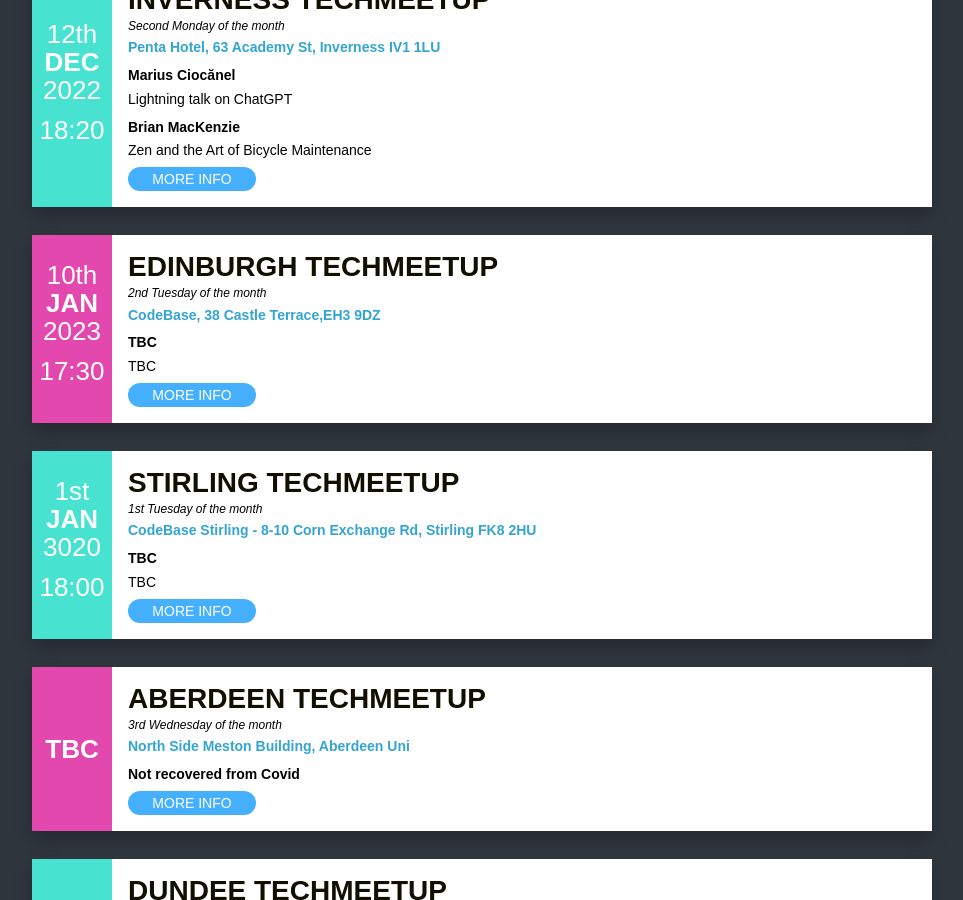
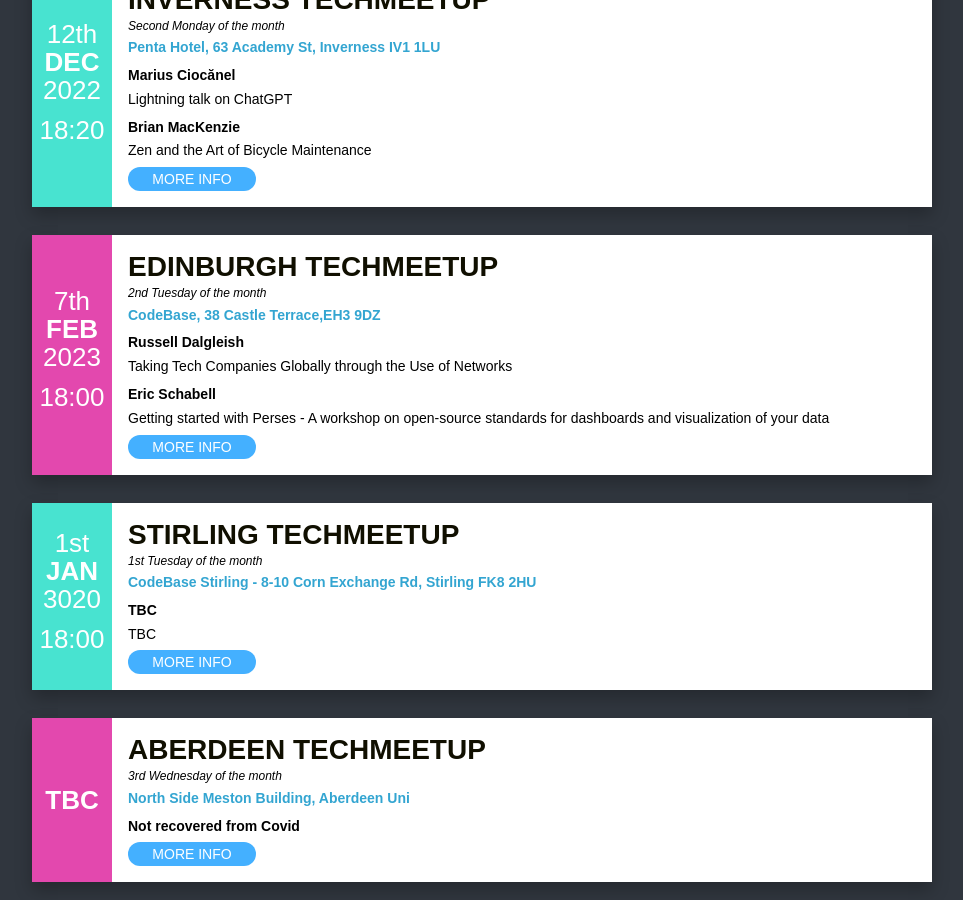
Before and after one commit to techmeetup/techmeetup.co.uk, a Jekyll site: the page built from index.html, in a window 1280 px wide and 900 px high, scrolled down 601 px. Shown: the whole window, without its empty margins (158-1121 px from the left). Built offline with Jekyll 4.4.1, drawn with Linux system fonts in a browser that asks for light colours.

Commit message:
Update Edinburgh event details for February 2023

```diff
--- a/_data/index.json
+++ b/_data/index.json
@@ -8,11 +8,15 @@
       "address": "CodeBase, 38 Castle Terrace,EH3 9DZ"
     },
     "active": "true",
-    "date": "2023-01-10T17:30:00Z",
+    "date": "2023-02-07T18:00:00Z",
     "speakers": [
       {
-        "name": "TBC",
-        "talk": "TBC"
+        "name": "Russell Dalgleish",
+        "talk": "Taking Tech Companies Globally through the Use of Networks"
+      },
+      {
+        "name": "Eric Schabell",
+        "talk": "Getting started with Perses - A workshop on open-source standards for dashboards and visualization of your data"
       }
     ]
   },
```
